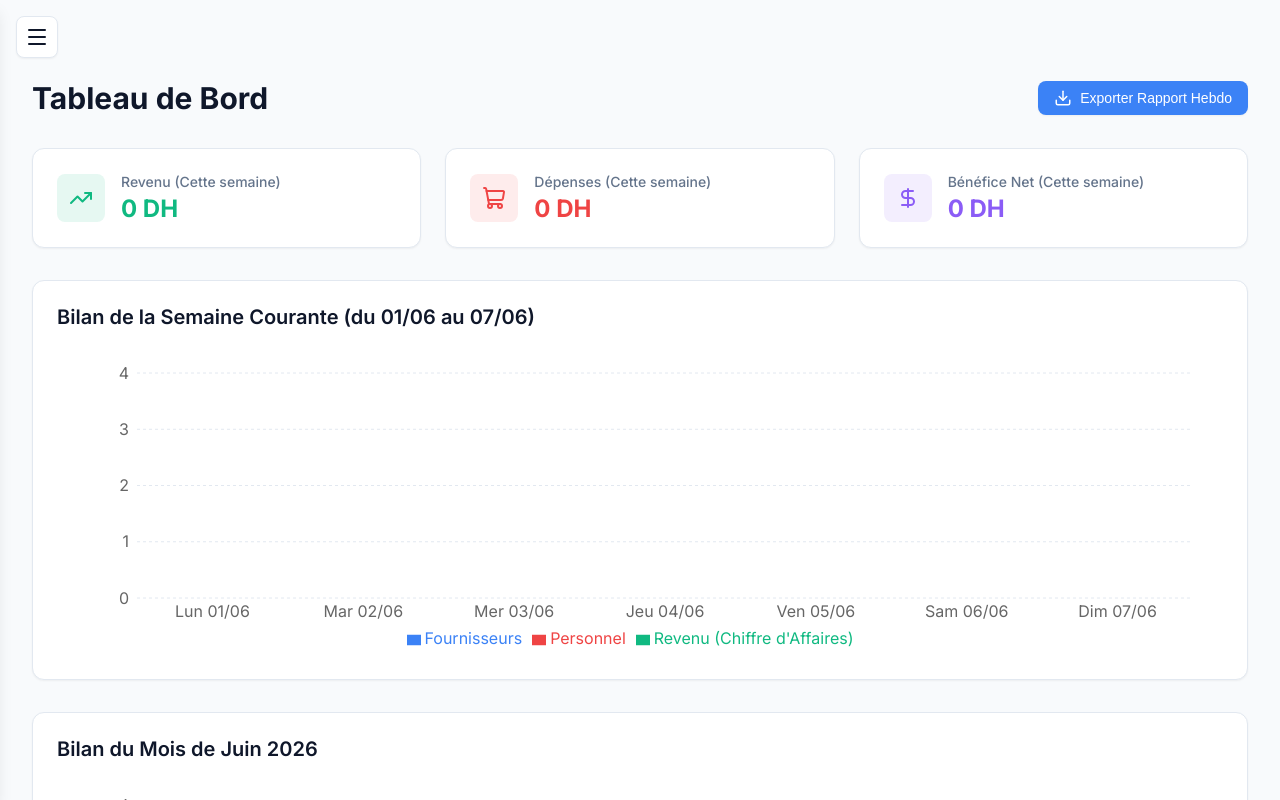
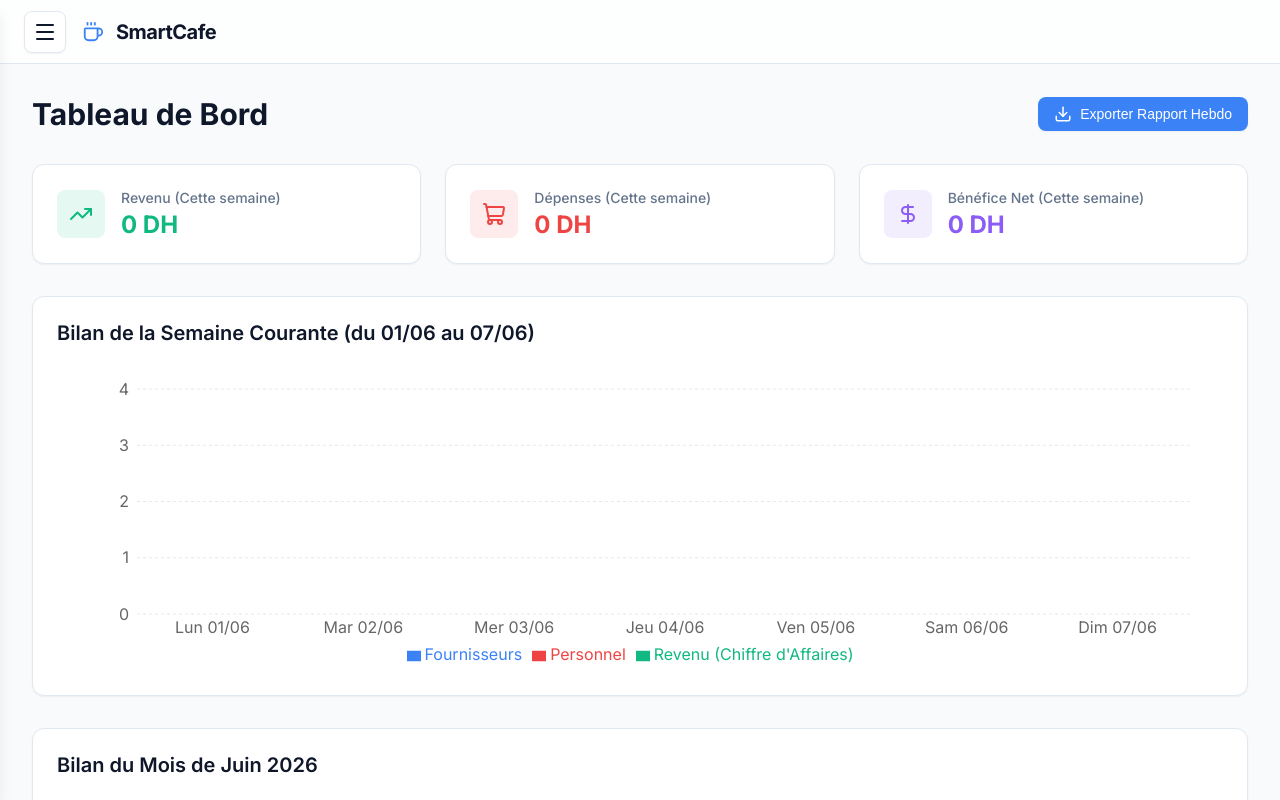
Before and after one commit to saidoukadr-dataAnalyst/SmartCafe, a React (Vite) app: page / in a window 1280 px wide. Shown: the top 800 px of the page. Built offline with nearby package versions, Linux system fonts and the light colour scheme.

Commit message:
feat: Add premium top header bar containing menu button and SmartCafe branding

```diff
--- a/src/App.tsx
+++ b/src/App.tsx
@@ -7,7 +7,7 @@ import Income from './pages/Income';
 import Staff from './pages/Staff';
 import Expenses from './pages/Expenses';
 import Reports from './pages/Reports';
-import { Menu } from 'lucide-react';
+import { Menu, Coffee } from 'lucide-react';
 
 const App: React.FC = () => {
   const [isSidebarOpen, setIsSidebarOpen] = useState(false);
@@ -15,7 +15,8 @@ const App: React.FC = () => {
   return (
     <Router>
       <div className="app-container">
-        {/* Toggle Button for Sidebar */}
+        {/* Top Header Bar */}
+        <header className="app-header">
           <button
             className="menu-toggle-btn"
             onClick={() => setIsSidebarOpen(true)}
@@ -24,6 +25,11 @@ const App: React.FC = () => {
           >
             <Menu size={24} />
           </button>
+          <div className="header-brand">
+            <Coffee className="header-logo" size={22} />
+            <span className="header-title">SmartCafe</span>
+          </div>
+        </header>
 
         {/* Sidebar backdrop overlay */}
         {isSidebarOpen && (
--- a/src/index.css
+++ b/src/index.css
@@ -146,17 +146,53 @@ body {
 /* Main Content */
 .main-content {
   flex: 1;
-  padding: 5rem 2rem 2rem 2rem;
+  padding: 6rem 2rem 2rem 2rem;
   overflow-y: auto;
   min-width: 0;
 }
 
+/* App Header */
+.app-header {
+  position: fixed;
+  top: 0;
+  left: 0;
+  right: 0;
+  height: 64px;
+  background-color: rgba(255, 255, 255, 0.75);
+  backdrop-filter: blur(12px);
+  -webkit-backdrop-filter: blur(12px);
+  border-bottom: 1px solid var(--border-color);
+  display: flex;
+  align-items: center;
+  padding: 0 1.5rem;
+  z-index: 80;
+  transition: background-color 0.3s ease, border-color 0.3s ease;
+}
+
+:root.dark .app-header, body.dark .app-header {
+  background-color: rgba(15, 23, 42, 0.75);
+}
+
+.header-brand {
+  display: flex;
+  align-items: center;
+  gap: 0.75rem;
+  margin-left: 1rem;
+}
+
+.header-logo {
+  color: var(--accent-primary);
+}
+
+.header-title {
+  font-size: 1.25rem;
+  font-weight: 700;
+  color: var(--text-primary);
+  letter-spacing: -0.025em;
+}
+
 .menu-toggle-btn {
   display: flex;
-  position: fixed;
-  top: 1rem;
-  left: 1rem;
-  z-index: 80;
   background-color: var(--bg-secondary);
   color: var(--text-primary);
   border: 1px solid var(--border-color);
@@ -196,7 +232,7 @@ body {
 /* Mobile & Tablet Responsiveness */
 @media (max-width: 768px) {
   .main-content {
-    padding: 5rem 1rem 2rem 1rem;
+    padding: 6rem 1rem 2rem 1rem;
   }
 
   .menu-toggle-btn {
```
Lines whose indentation alone changed are shown as unchanged.
